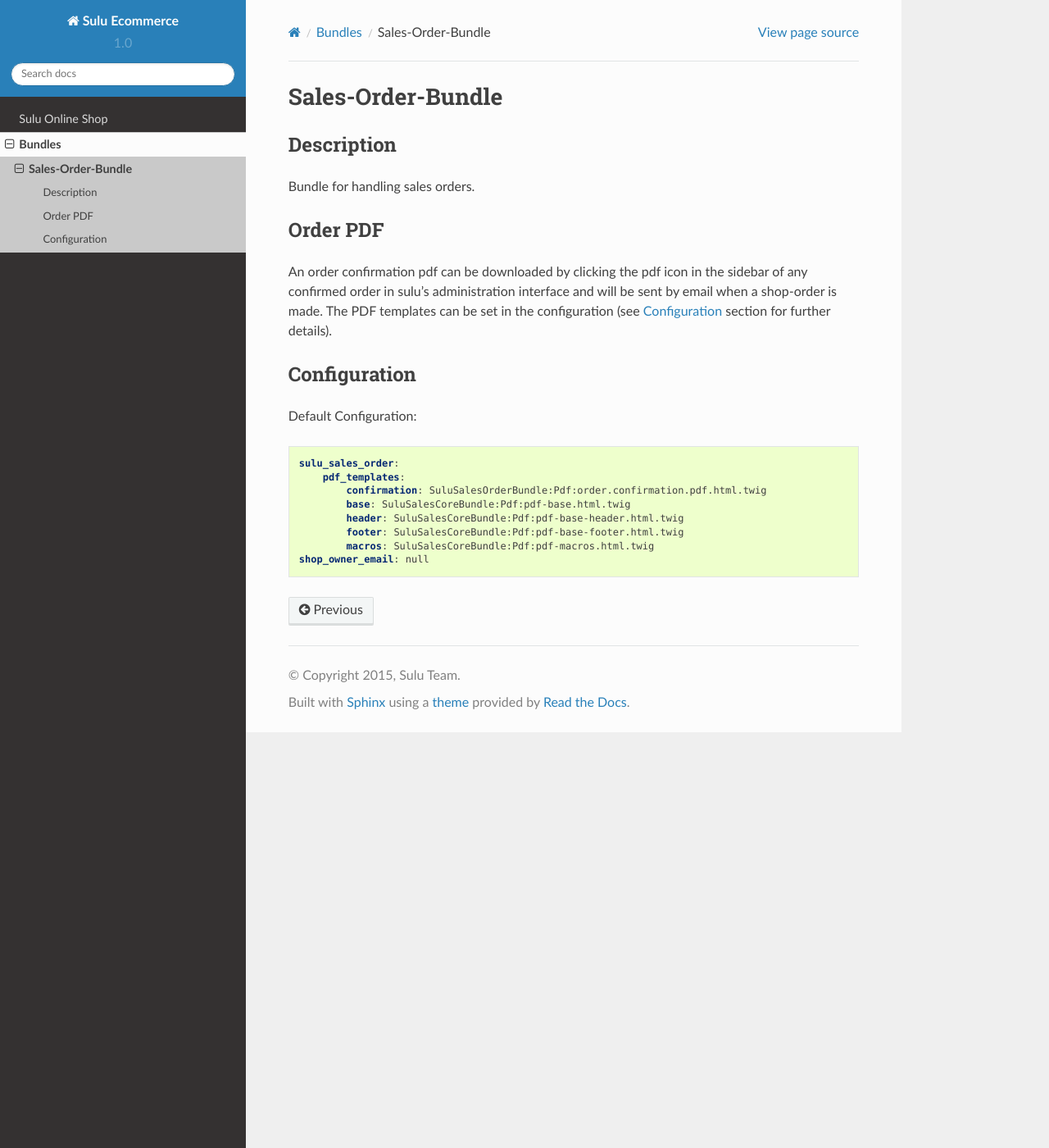
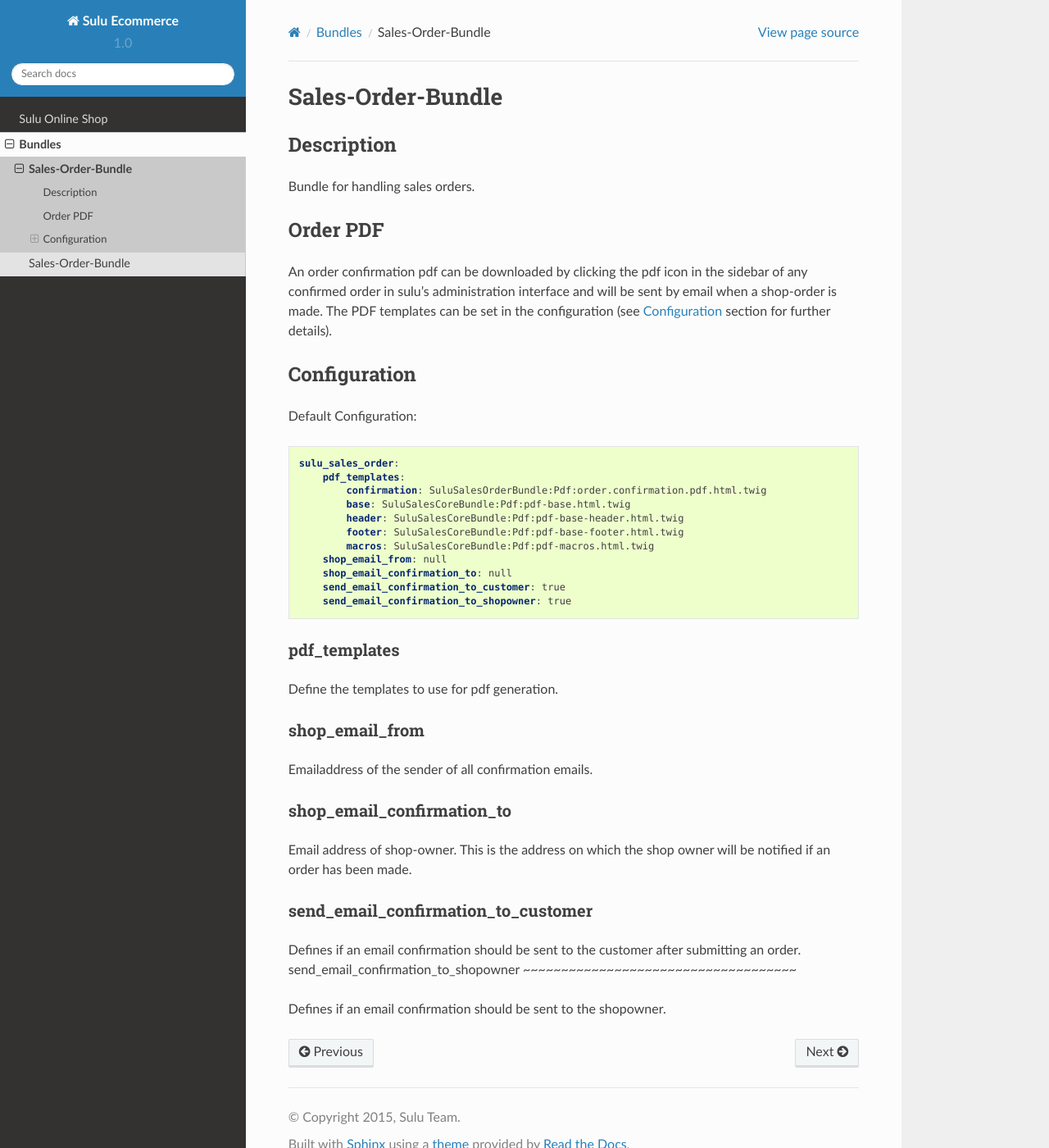
Before and after one commit to sulu/sulu-ecommerce-docs, a Sphinx documentation site: the page built from docs/bundles/sales-order-bundle/index.rst, in a window 1280 px wide and 1400 px high. Shown: the whole window at 82% size. Built offline with Sphinx 7.4.7 and the Read the Docs theme 2.0.0, drawn with Linux system fonts in a browser that asks for light colours.

Commit message:
added missing files

```diff
--- a/docs/bundles/index.rst
+++ b/docs/bundles/index.rst
@@ -5,3 +5,4 @@
    :maxdepth: 2
 
    sales-order-bundle/index
+   purchase-order-bundle/index
--- a/docs/bundles/sales-order-bundle/index.rst
+++ b/docs/bundles/sales-order-bundle/index.rst
@@ -29,4 +29,31 @@
             header: SuluSalesCoreBundle:Pdf:pdf-base-header.html.twig
             footer: SuluSalesCoreBundle:Pdf:pdf-base-footer.html.twig
             macros: SuluSalesCoreBundle:Pdf:pdf-macros.html.twig
-    shop_owner_email: null
+        shop_email_from: null
+        shop_email_confirmation_to: null
+        send_email_confirmation_to_customer: true
+        send_email_confirmation_to_shopowner: true
+
+pdf_templates
+~~~~~~~~~~~~~
+
+Define the templates to use for pdf generation.
+
+shop_email_from
+~~~~~~~~~~~~~~~
+
+Emailaddress of the sender of all confirmation emails.
+
+shop_email_confirmation_to
+~~~~~~~~~~~~~~~~~~~~~~~~~~
+
+Email address of shop-owner. This is the address on which the shop owner will be notified if an order has been made.
+
+send_email_confirmation_to_customer
+~~~~~~~~~~~~~~~~~~~~~~~~~~~~~~~~~~~
+
+Defines if an email confirmation should be sent to the customer after submitting an order.
+send_email_confirmation_to_shopowner
+~~~~~~~~~~~~~~~~~~~~~~~~~~~~~~~~~~~~
+
+Defines if an email confirmation should be sent to the shopowner.
```
Also changed, not shown: docs/bundles/purchase-order-bundle/index.rst (added, +43 -0 lines).
